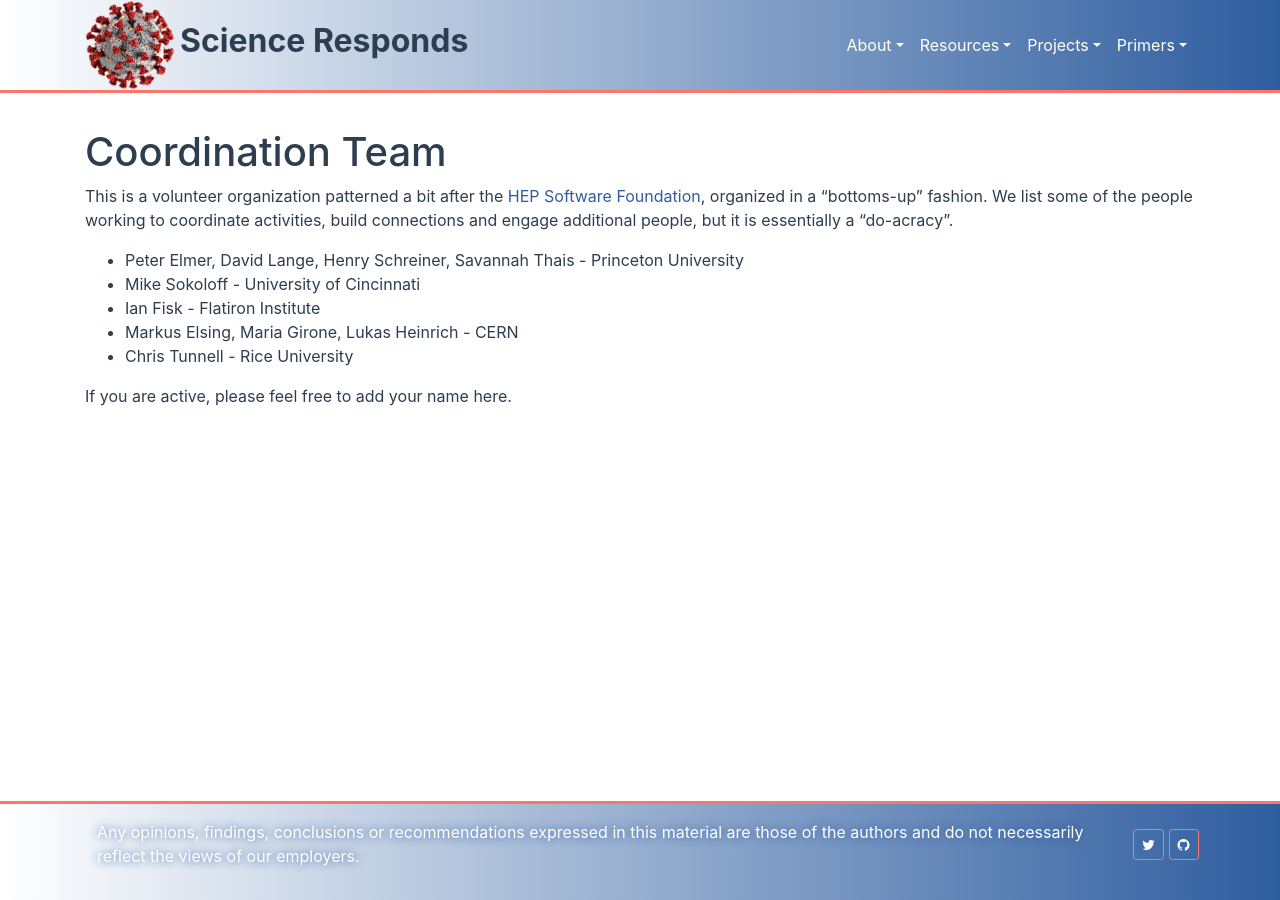
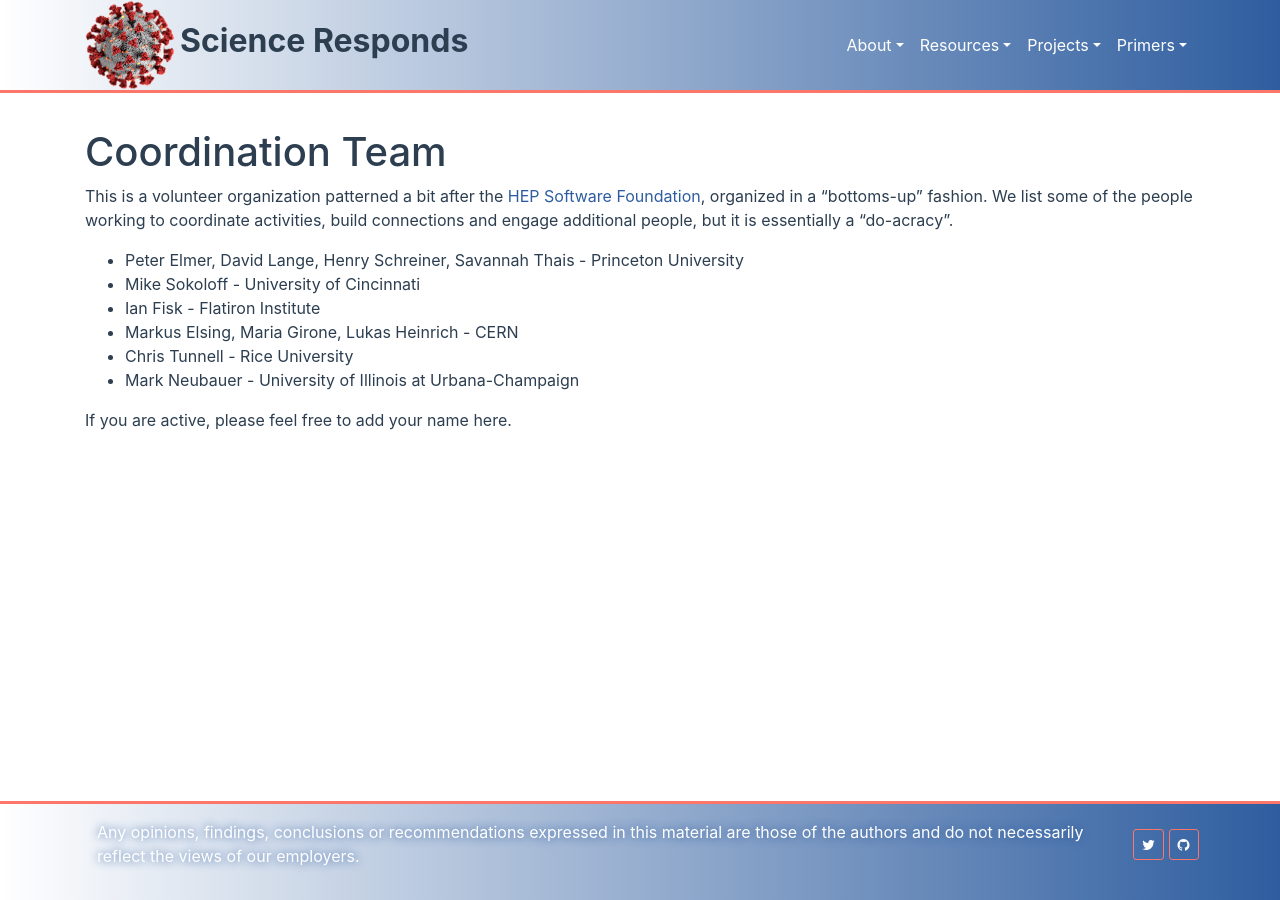
Before and after one commit to science-responds/science-responds.github.io-source, a Jekyll site: the page built from pages/about/team.md, in a window 1280 px wide. Built offline with Jekyll 4.4.1, drawn with Linux system fonts in a browser that asks for light colours.

Commit message:
add as active

```diff
--- a/pages/about/team.md
+++ b/pages/about/team.md
@@ -14,5 +14,6 @@ and engage additional people, but it is essentially a "do-acracy".
   * Ian Fisk - Flatiron Institute
   * Markus Elsing, Maria Girone, Lukas Heinrich - CERN
   * Chris Tunnell - Rice University
+  * Mark Neubauer - University of Illinois at Urbana-Champaign
 
 If you are active, please feel free to add your name here.
```
